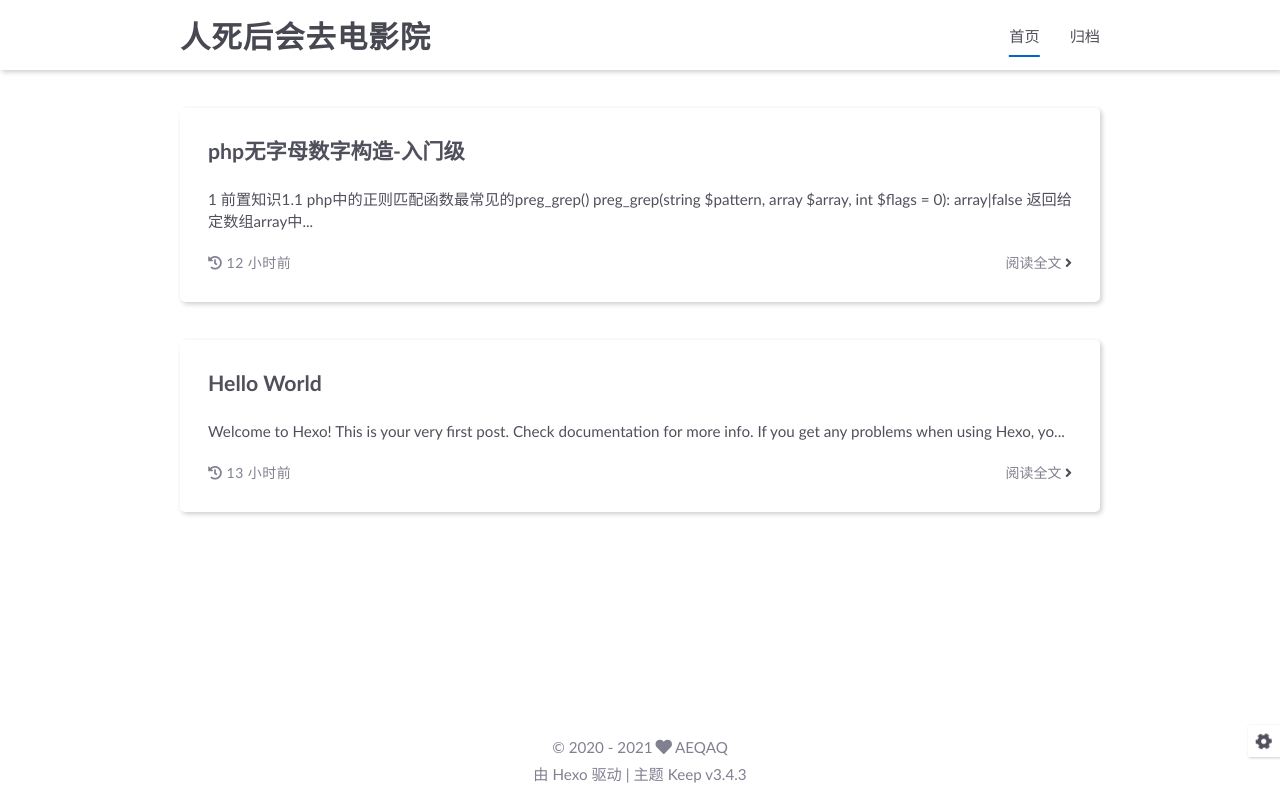
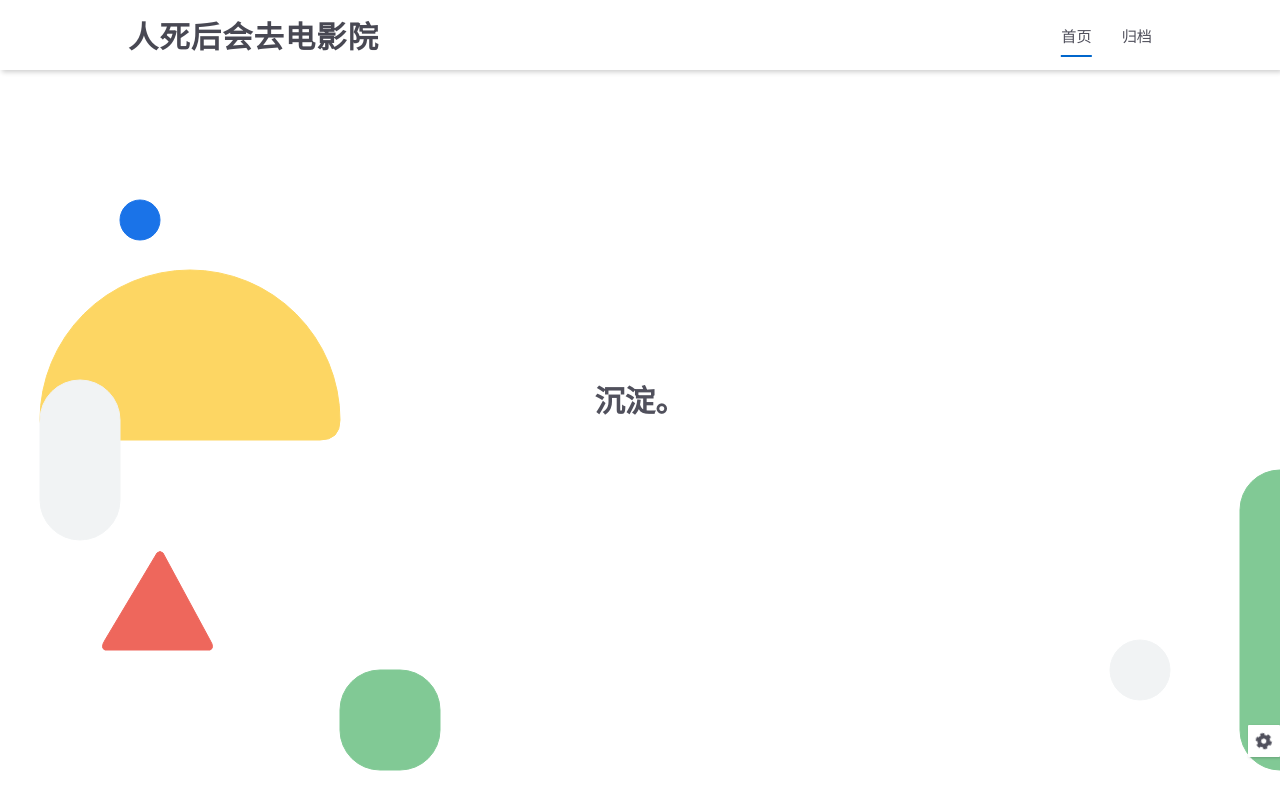
Before and after one commit to aeqaq2002/aeqaq2002.github.io, a plain HTML site: page index.html in a window 1280 px wide. Shown: the top 800 px of the page. Drawn offline with Linux system fonts and the light colour scheme.

Commit message:
Site updated: 2021-11-30 12:46:00

```diff
--- a/index.html
+++ b/index.html
@@ -21,7 +21,7 @@
     <script id="hexo-configurations">
     let KEEP = window.KEEP || {};
     KEEP.hexo_config = {"hostname":"example.com","root":"/","language":"zh-CN"};
-    KEEP.theme_config = {"toc":{"enable":false,"number":false,"expand_all":false,"init_open":false},"style":{"primary_color":"#0066CC","avatar":"/images/touxiang.jpeg","favicon":"/images/icon.svg","article_img_align":"left","left_side_width":"260px","content_max_width":"920px","hover":{"shadow":false,"scale":false},"first_screen":{"enable":false,"background_img":"/images/bg.svg","description":"Keep writing and Keep loving."},"scroll":{"progress_bar":{"enable":false},"percent":{"enable":false}}},"local_search":{"enable":false,"preload":false},"code_copy":{"enable":false,"style":"default"},"pjax":{"enable":false},"lazyload":{"enable":false},"version":"3.4.3"};
+    KEEP.theme_config = {"toc":{"enable":false,"number":false,"expand_all":false,"init_open":false},"style":{"primary_color":"#0066CC","avatar":"/images/touxiang.jpeg","favicon":"/images/icon.svg","article_img_align":"left","left_side_width":"260px","content_max_width":"920px","hover":{"shadow":false,"scale":false},"first_screen":{"enable":true,"background_img":"/images/bg.svg","description":"沉淀。"},"scroll":{"progress_bar":{"enable":false},"percent":{"enable":false}}},"local_search":{"enable":false,"preload":false},"code_copy":{"enable":false,"style":"default"},"pjax":{"enable":false},"lazyload":{"enable":false},"version":"3.4.3"};
     KEEP.language_ago = {"second":"%s 秒前","minute":"%s 分钟前","hour":"%s 小时前","day":"%s 天前","week":"%s 周前","month":"%s 月前","year":"%s 年前"};
   </script>
 <meta name="generator" content="Hexo 5.4.0"></head>
@@ -38,13 +38,23 @@
 <main class="page-container">
 
 
+        <div class="first-screen-container flex-center fade-in-down-animation">
+    <div class="content flex-center">
+        <div class="description">
+            沉淀。
+        </div>
+
+    </div>
+</div>
+
+
 
     <div class="page-main-content">
 
         <div class="page-main-content-top">
             <header class="header-wrapper">
 
-    <div class="header-content">
+    <div class="header-content has-first-screen">
         <div class="left">
 
             <a class="logo-title" href="/">
```
Also changed, not shown: 2021/11/29/hello-world/index.html (+1 -1 lines), 2021/11/30/php无字母数字构造入门/index.html (+1 -1 lines), archives/2021/11/index.html (+1 -1 lines), archives/2021/index.html (+1 -1 lines), archives/index.html (+1 -1 lines), categories/web/index.html (+1 -1 lines), tags/php/index.html (+1 -1 lines).
